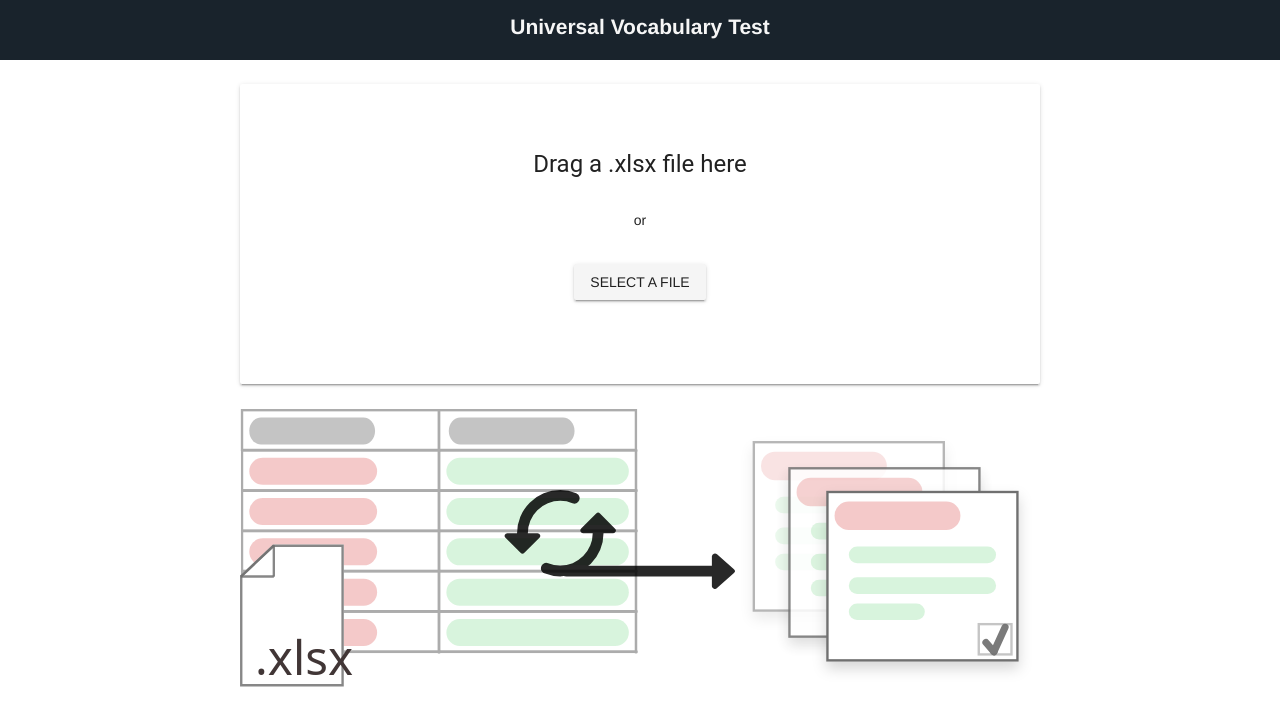
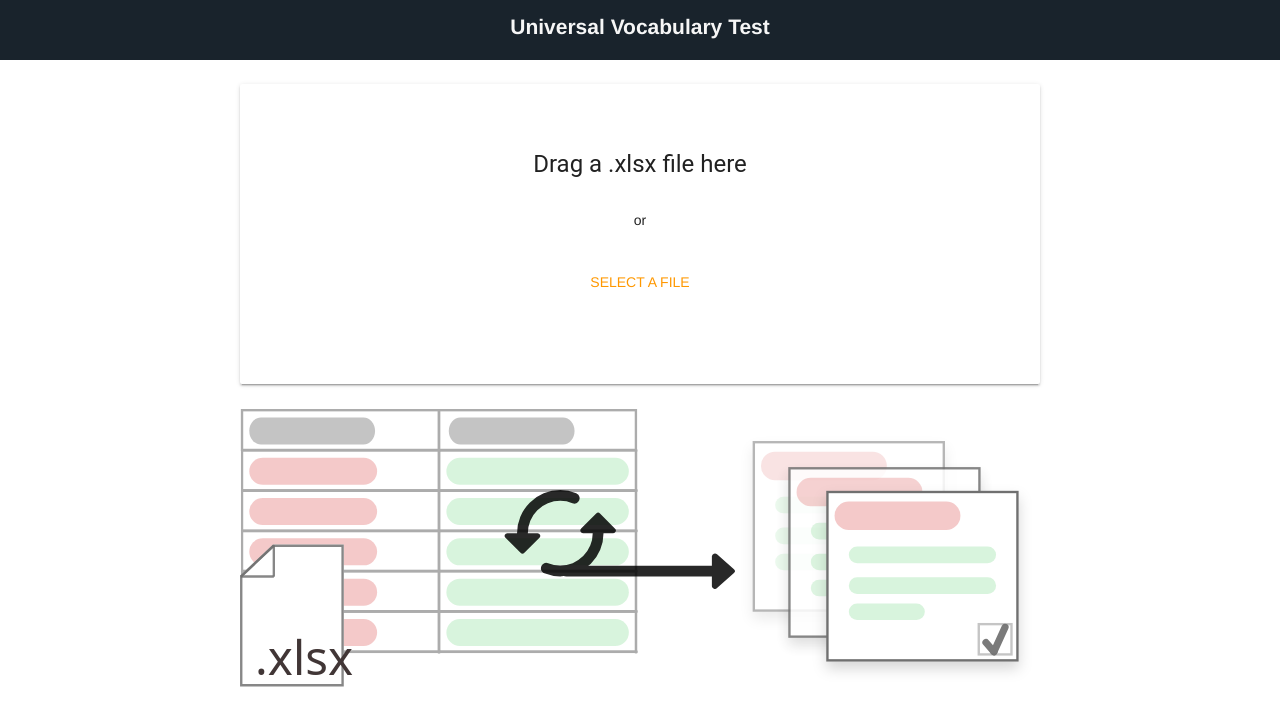
Before and after one commit to poesterlin/Vok, a Vue app: page / in a window 1280 px wide. Shown: the top 726 px of the page. Built offline with nearby package versions, Linux system fonts and the light colour scheme.

Commit message:
add loading indicator

```diff
--- a/src/components/FileUpload.vue
+++ b/src/components/FileUpload.vue
@@ -8,7 +8,7 @@
       @drop="handleDrop($event)"
     >
       <br>
-      <h2>Restore previous file?</h2>
+      <h3 class="headline mb-0">Restore previous file?</h3>
       <v-card-actions>
         <v-btn color="orange" @click="restore">yes</v-btn>
         <v-btn color="orange" flat @click="reset">no</v-btn>
@@ -28,8 +28,21 @@
           <br>or
           <br>
           <br>
-          <v-btn label="Select Image" @click="pickFile" prepend-icon="attach_file">select a file</v-btn>
-          <input type="file" style="display: none" ref="file" accept=".xlsx" @change="onFilePicked">
+          <v-btn
+            color="orange"
+            flat
+            label="Select Image"
+            @click="pickFile"
+            prepend-icon="attach_file"
+          >select a file</v-btn>
+          <input
+            type="file"
+            loading="loading"
+            style="display: none"
+            ref="file"
+            accept=".xlsx"
+            @change="onFilePicked"
+          >
         </div>
       </v-card-title>
     </v-card>
@@ -122,6 +135,7 @@ export default {
       ignore: [],
       batchsize: 5,
       repeat: 5,
+      loading: false,
       stored: false,
       rule: {
         positive: n => n >= 0 || "has to be 0 or bigger",
@@ -137,6 +151,7 @@ export default {
   },
   methods: {
     handleDrop(e) {
+      this.loading = true;
       e.stopPropagation();
       e.preventDefault();
       var files = e.dataTransfer.files,
@@ -158,6 +173,7 @@ export default {
       };
       delete sheet["!ref"];
       this.workbook = JSON.parse(JSON.stringify(sheet));
+      this.loading = false;
     },
     getCell(frontRow, idx) {
       let row;
@@ -305,6 +321,7 @@ export default {
 
 #restore {
   margin-bottom: 30px;
+  height: 165px;
 }
 
 div.center {
@@ -314,8 +331,9 @@ div.center {
 }
 
 div#scroller {
-  overflow: auto;
   max-height: 50vh;
+  overflow-x: hidden;
+  overflow-y: auto;
 }
 
 #arrow {
```
